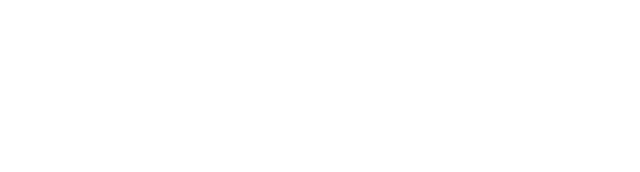
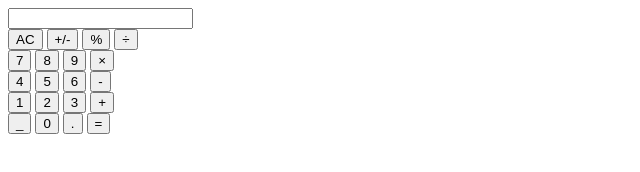
Before and after one commit to jc-cole/odin-calculator, a plain HTML site: page index.html in a window 1280 px wide. Shown: the whole page, without its empty margins (0-640 px from the left). Drawn offline with Linux system fonts and the light colour scheme.

Commit message:
made html skeleton

```diff
--- a/index.html
+++ b/index.html
@@ -7,6 +7,39 @@
     <link rel="stylesheet" href="styles.css">
 </head>
 <body>
+    <input type="text">
+    <div id="button-container">
+        <div class="button-row">
+            <button id="AC">AC</button>
+            <button id="+/-">+/-</button>
+            <button id="%">%</button>
+            <button id="÷" class="operator">÷</button>
+        </div>
+        <div class="button-row">
+            <button id="7" class="number">7</button>
+            <button id="8" class="number">8</button>
+            <button id="9" class="number">9</button>
+            <button id="×" class="operator">×</button>
+        </div>
+        <div class="button-row">
+            <button id="4" class="number">4</button>
+            <button id="5" class="number">5</button>
+            <button id="6" class="number">6</button>
+            <button id="-" class="operator">-</button>
+        </div>
+        <div class="button-row">
+            <button id="1" class="number">1</button>
+            <button id="2" class="number">2</button>
+            <button id="3" class="number">3</button>
+            <button id="+" class="operator">+</button>
+        </div>
+        <div class="button-row">
+            <button id="_">_</button>
+            <button id="0" class="number">0</button>
+            <button id=".">.</button>
+            <button id="=">=</button>
+        </div>
+    </div>
     <script src="calculator.js"></script>
 </body>
 </html>
```
